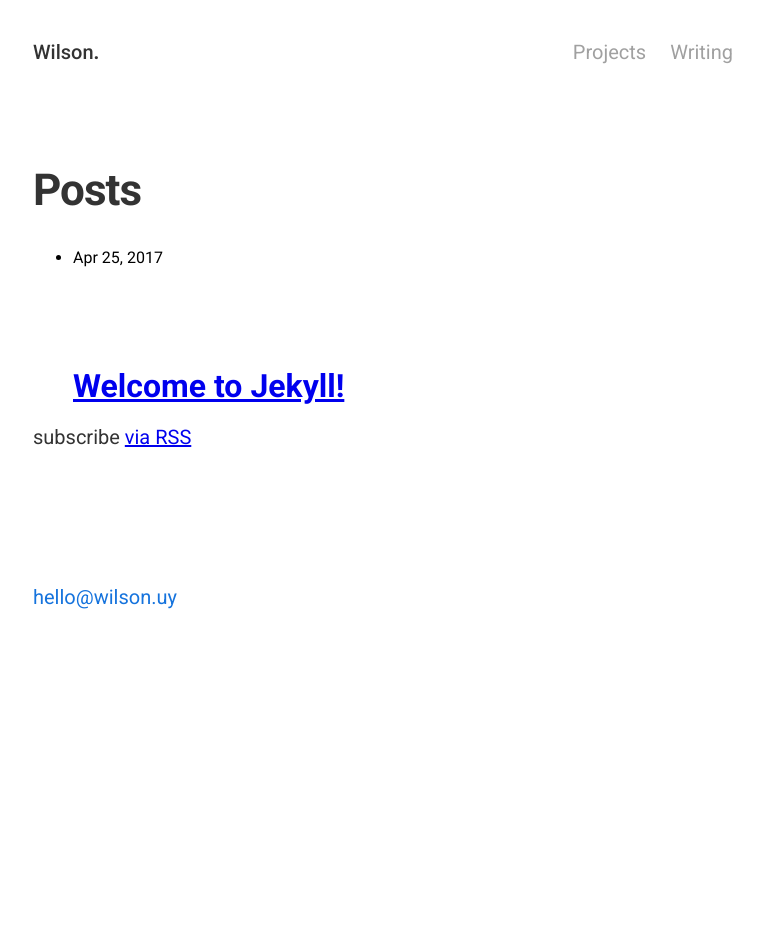
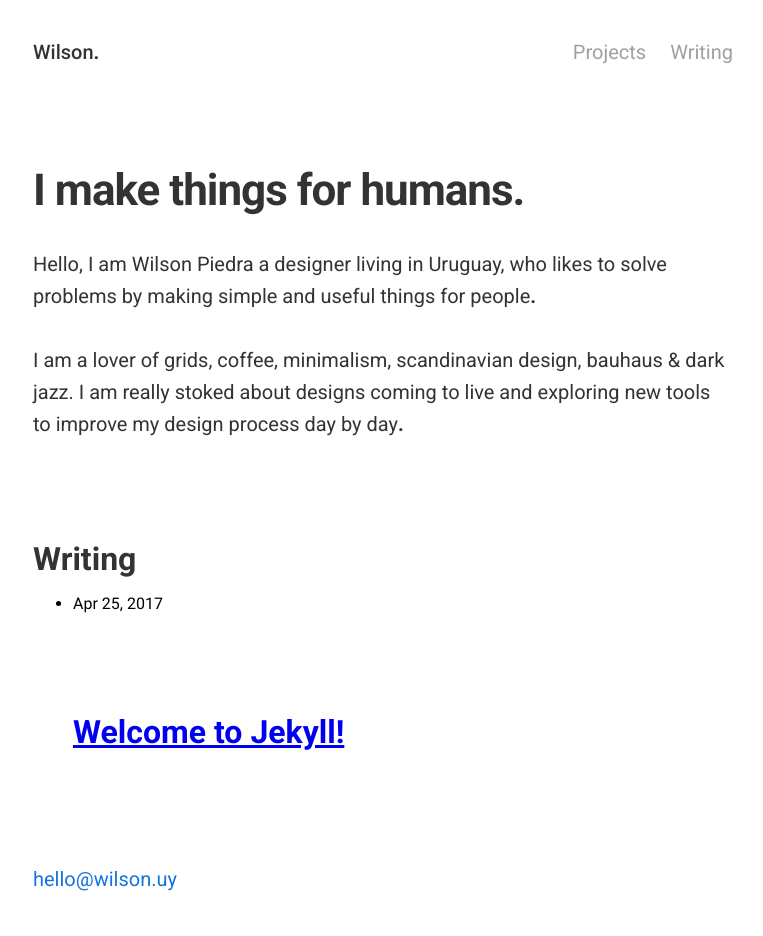
Before and after one commit to wilsonpiedra/wilsonpiedra.github.io, a Jekyll site: the page built from index.html, in a window 1280 px wide. Shown: the whole page, without its empty margins (257-1020 px from the left). Built offline with Jekyll 4.4.1, drawn with Linux system fonts in a browser that asks for light colours; before the commit the page ends 900 px from its top, so only the background shows below that.

Commit message:
Update index.html

```diff
--- a/index.html
+++ b/index.html
@@ -2,9 +2,12 @@
 layout: default
 ---
 
+<h1>I make things for humans.</h1>
+<p>Hello, I am Wilson Piedra a designer living in Uruguay, who likes to solve problems by making simple and useful things for people<span id="dot">.</span></p>
+<p>I am a lover of grids, coffee, minimalism, scandinavian design, bauhaus & dark jazz. I am really stoked about designs coming to live and exploring new tools to improve my design process day by day<span id="dot">.</span></p>
 <div class="home">
 
-  <h1 class="page-heading">Posts</h1>
+  <h2>Writing</h2>
 
   <ul class="post-list">
     {% for post in site.posts %}
@@ -18,6 +21,4 @@ layout: default
     {% endfor %}
   </ul>
 
-  <p class="rss-subscribe">subscribe <a href="{{ "/feed.xml" | prepend: site.baseurl }}">via RSS</a></p>
-
 </div>
```
